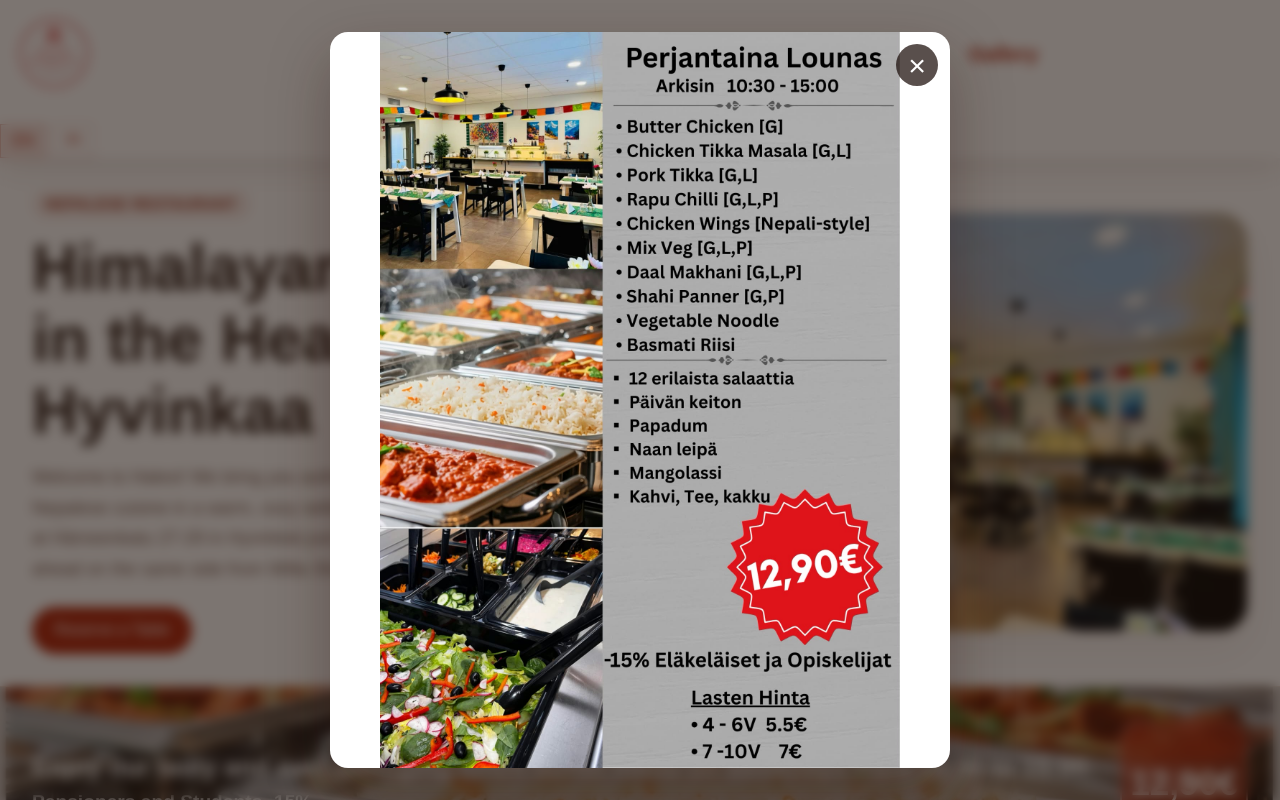
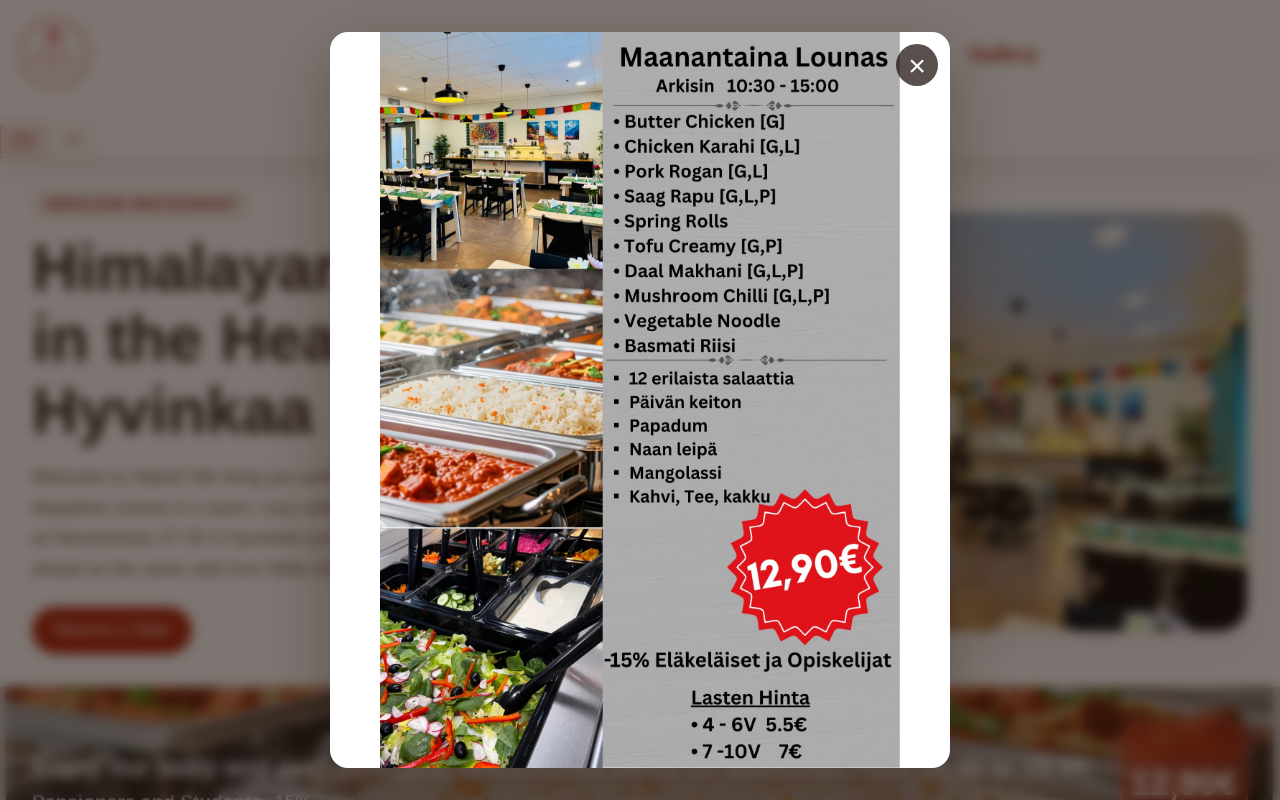
Before and after one commit to RavintolaHalesi/halesi-ravintola-website, a Next.js app: page / in a window 1280 px wide. Shown: the top 800 px of the page. Built offline with nearby package versions, Linux system fonts and the light colour scheme.

Commit message:
Update Monday lunch popup banner

```diff
--- a/app/page.js
+++ b/app/page.js
@@ -179,8 +179,8 @@ export default function HomePage() {
   const [popupIndex, setPopupIndex] = useState(0);
   const popups = [
     {
-      src: "/assets/friday-lunch-popup-2026-08-28.jpeg",
-      alt: "Friday lunch menu"
+      src: "/assets/monday-lunch-popup-2026-08-31.jpeg",
+      alt: "Monday lunch menu"
     }
   ];
 
```
Also changed, not shown: public/assets/monday-lunch-popup-2026-08-31.jpeg.
